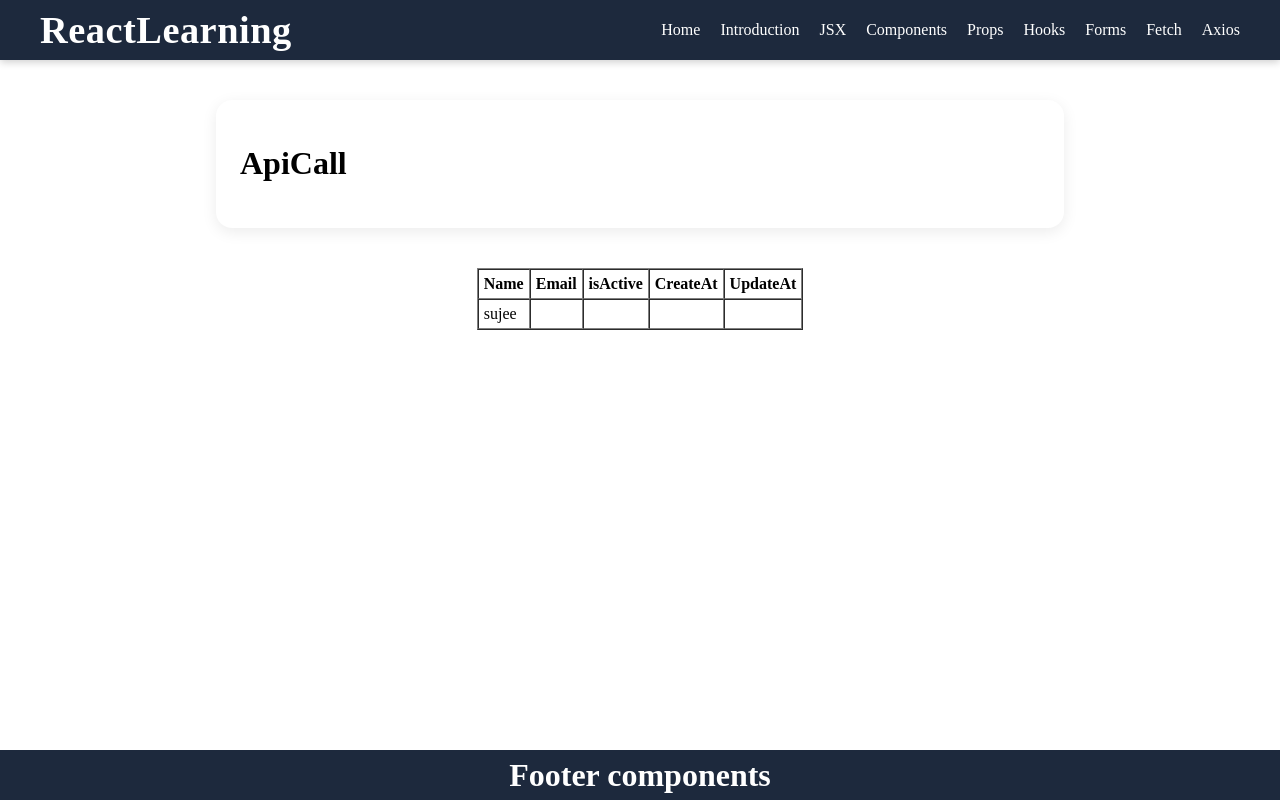
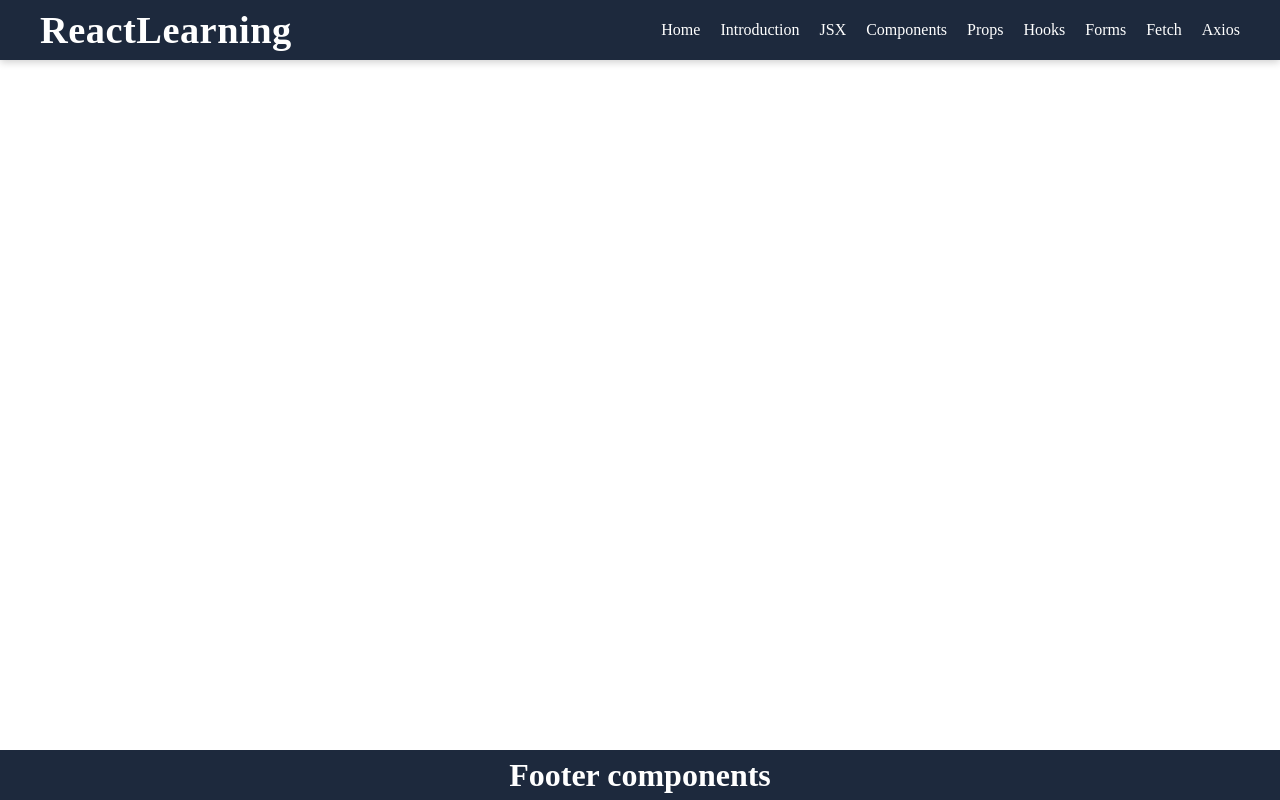
Before and after one commit to Sujeeththan/react-learning-2, a React (Vite) app: page /fetch in a window 1280 px wide. Built offline with nearby package versions, Linux system fonts and the light colour scheme.

Commit message:
commant ApiCall

```diff
--- a/src/pages/Fetch.jsx
+++ b/src/pages/Fetch.jsx
@@ -8,7 +8,7 @@ function Fetch() {
    <>
    {/* <JsonPlaceholder /> */}
    {/* <LocalApi /> */}
-   <ApiCall />
+   {/* <ApiCall /> */}
    </>
   )
 }
```
